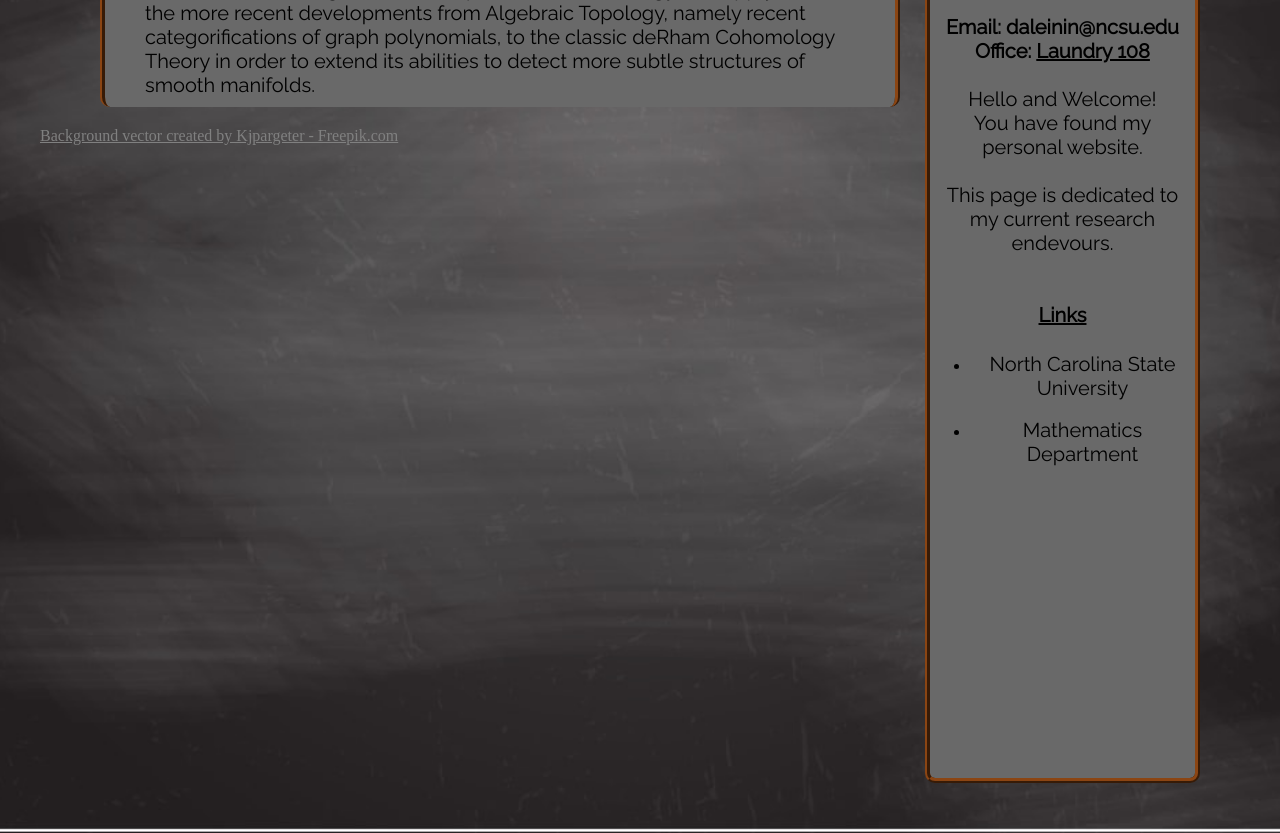
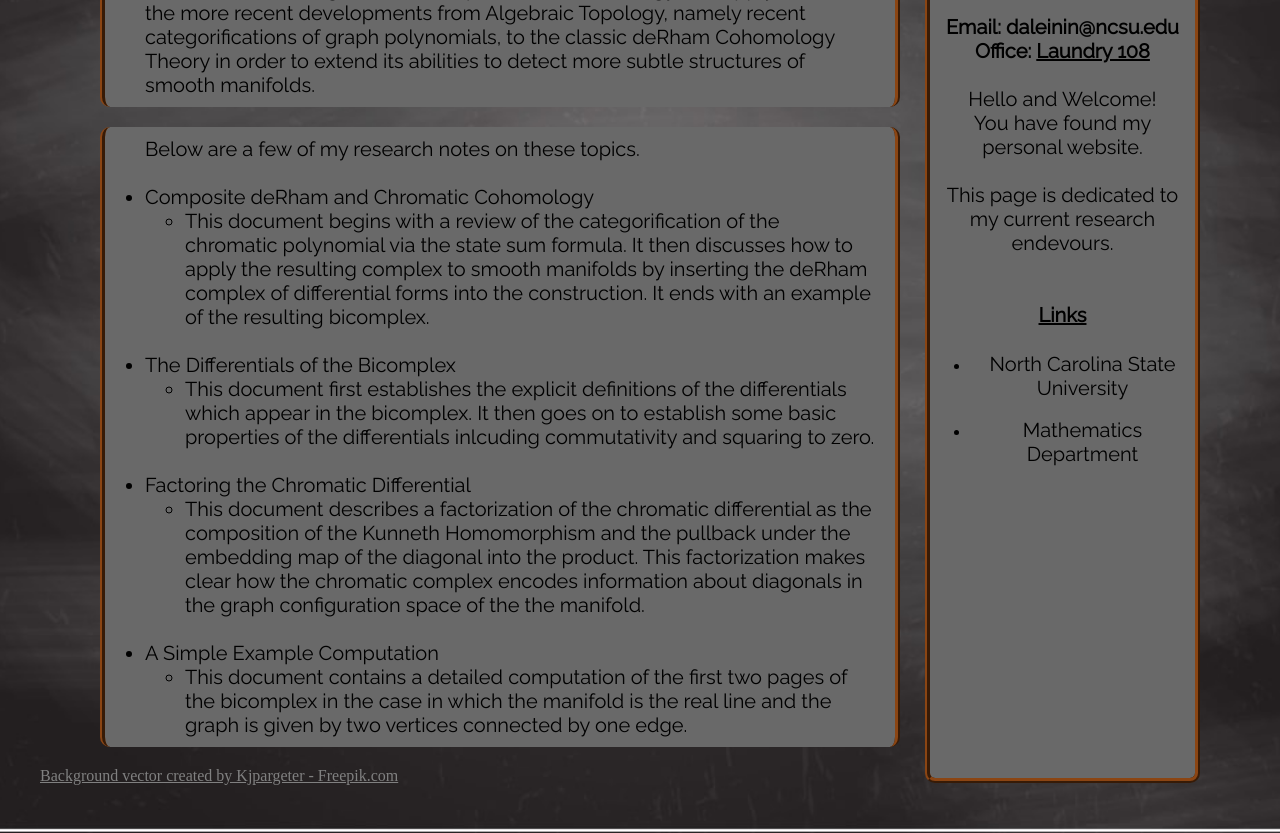
Before and after one commit to daleinin/daleinin.github.io, a plain HTML site: page daleinin_Research.html in a window 1280 px wide. Shown: the part 500-1333 px from the top of the page. Drawn offline with Linux system fonts and the light colour scheme.

Commit message:
On branch master  Your branch is up-to-date with 'origin/master'.
 Changes to be committed:
	new file:   Research_Docs/Composite_Cohomology_Differentials.pdf
	new file:   Research_Docs/P1_R1_Computation.pdf
	new file:   Research_Docs/Research_Notes.pdf
	new file:   Research_Docs/The_Chromatic_Differential_Factors.pdf
	modified:   daleinin_Research.html

Uploading the above files to the Research page

```diff
--- a/daleinin_Research.html
+++ b/daleinin_Research.html
@@ -96,6 +96,37 @@
       <p class="hom_mainp">
 	Specifically, the goal of my work is to contribute to the study of deRham Cohomology Theory in general, and its intepretation as counting solutions sets to PDEs via the Hodge Theorem in particular. The strategy is to apply some of the more recent developments from Algebraic Topology, namely recent categorifications of graph polynomials, to the classic deRham Cohomology Theory in order to extend its abilities to detect more subtle structures of smooth manifolds.
       </p>
+       <ul class="hom_mainp">
+	 Below are a few of my research notes on these topics.
+	 <br>
+	 <br>
+
+	<li> <a href="Research_Docs/Research_Notes.pdf" target="blank" class="sidebar_link"> Composite deRham and Chromatic Cohomology </a> </li>
+	<ul>
+	  <li> This document begins with a review of the categorification of the chromatic polynomial via the state sum formula. It then discusses how to apply the resulting complex to smooth manifolds by inserting the deRham complex of differential forms into the construction. It ends with an example of the resulting bicomplex. </li>
+	</ul>
+	<br>
+
+       <li> <a href="Research_Docs/Composite_Cohomology_Differentials.pdf" target="blank" class="sidebar_link"> The Differentials of the Bicomplex </a> </li>
+	<ul>
+	  <li> This document first establishes the explicit definitions of the differentials which appear in the bicomplex. It then goes on to establish some  basic properties of the differentials inlcuding commutativity and squaring to zero. </li>
+	</ul>
+	<br>
+
+	<li> <a href="Research_Docs/The_Chromatic_Differential_Factors.pdf" target="blank" class="sidebar_link"> Factoring the Chromatic Differential </a> </li>
+	<ul>
+	  <li> This document describes a factorization of the chromatic differential as the composition of the Kunneth Homomorphism and the pullback under the embedding map of the diagonal into the product. This factorization makes clear how the chromatic complex encodes information about diagonals in the graph configuration space of the the manifold. </li>
+	</ul>
+	<br>
+
+	<li> <a href="Research_Docs/P1_R1_Computation.pdf" target="blank" class="sidebar_link"> A Simple Example Computation </a> </li>
+	<ul>
+	  <li> This document contains a detailed computation of the first two pages of the bicomplex in the case in which the manifold is the real line and the graph is given by two vertices connected by one edge. </li>
+	</ul>
+
+       </ul>
+
+      </p>
     </div>
 
   </body>
```
Also changed, not shown: 4 other files.
